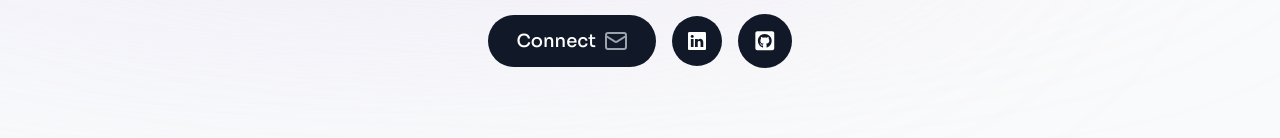
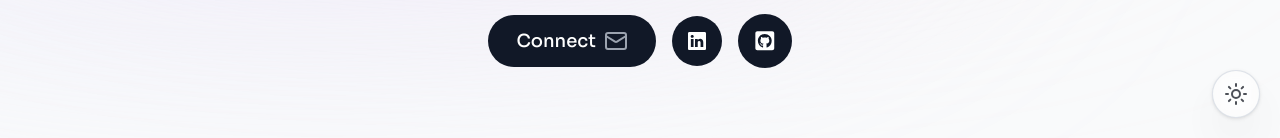
Before and after one commit to keeratipong4/portfolio-keeratipong, a Next.js app: page / in a window 1280 px wide. Shown: the part 662-800 px from the top of the page. Built offline with nearby package versions, Linux system fonts and the light colour scheme.

Commit message:
timestamp 1:23:58 >> finish dark-light theme

```diff
--- a/app/_containers/Provider.js
+++ b/app/_containers/Provider.js
@@ -1,9 +1,9 @@
 // import React from "react";
 import ActiveSectionContextProvider from "./active-section";
+import ThemeContextProvider from "./themeContext";
 // import { Analytics } from "@vercel/analytics/react";
 // import { Toaster } from "react-hot-toast";
 // import dynamic from "next/dynamic";
-import ThemeContextProvider from "./ThemeContext";
 
 export default function Providers({ children }) {
   return (
--- a/app/layout.js
+++ b/app/layout.js
@@ -2,6 +2,7 @@ import { Sora } from "next/font/google";
 import "./globals.css";
 import Providers from "./_containers/Provider";
 import Navbar from "./_components/Navbar";
+import ThemeSwitch from "./_components/ThemeSwitch";
 
 const sora = Sora({
   subsets: ["latin"],
@@ -26,6 +27,8 @@ export default function RootLayout({ children }) {
           <Navbar />
 
           {children}
+          {/* <Footer /> */}
+          <ThemeSwitch />
         </Providers>
       </body>
     </html>
```
